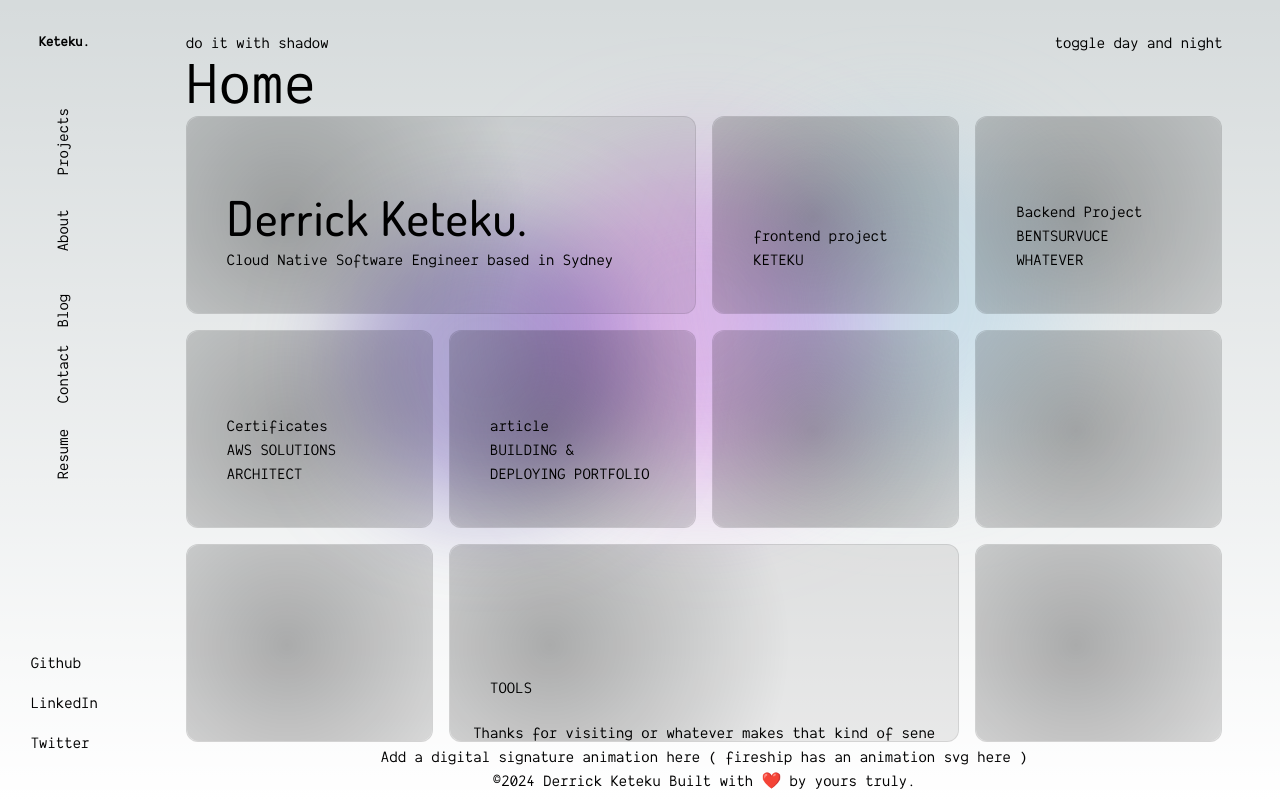
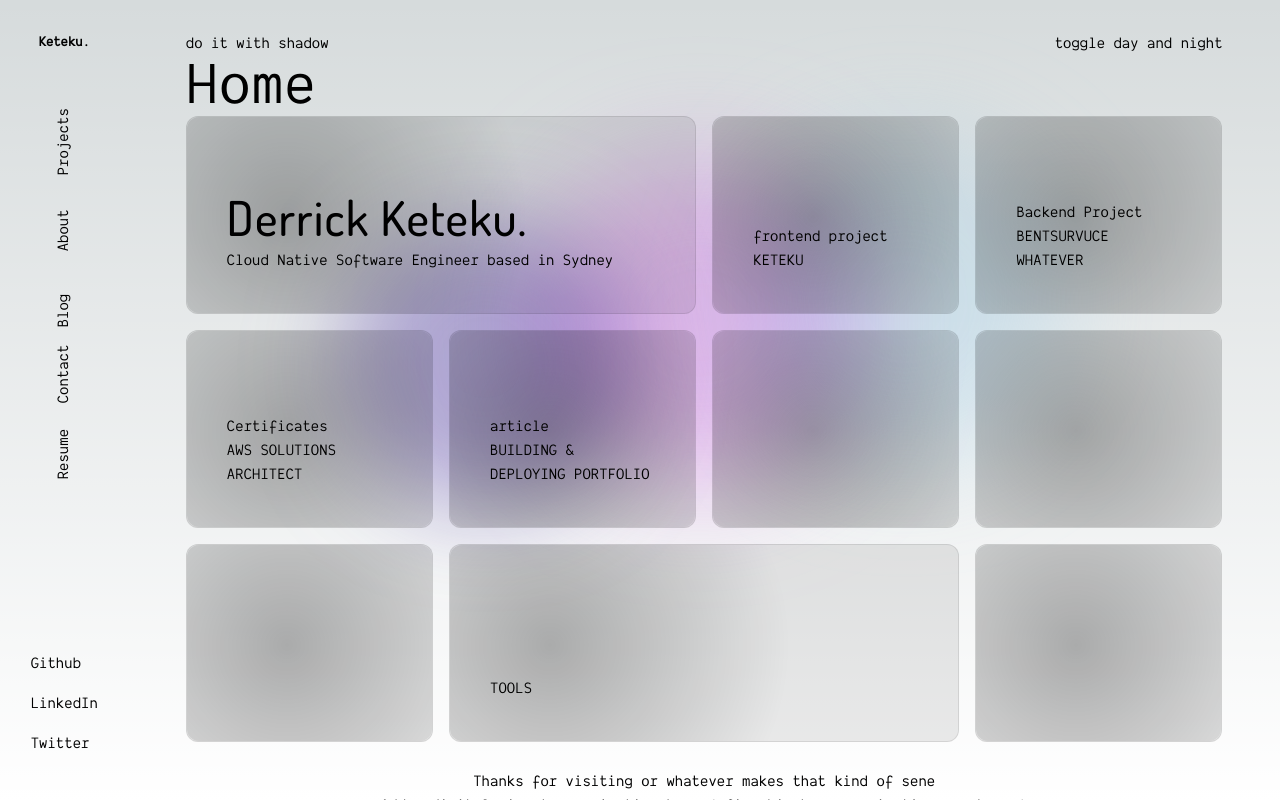
Before and after one commit to Derks14/keteku, a Next.js app: page /home in a window 1280 px wide. Built offline with nearby package versions, Linux system fonts and the light colour scheme; a web font is replaced by a local one.

Commit message:
fix footer and other space

```diff
--- a/src/components/sections/footer.tsx
+++ b/src/components/sections/footer.tsx
@@ -1,7 +1,7 @@
 export default function Footer() {
   return (
     <footer>
-      <div className="mx-auto w-[80%] max-w-[1240px] ">
+      <div className="mx-auto w-[80%] max-w-[1240px] pt-12">
         <div className="text-center">
           <div>Thanks for visiting or whatever makes that kind of sene</div>
           <div> Add a digital signature animation here ( fireship has an animation svg here )</div>
```
